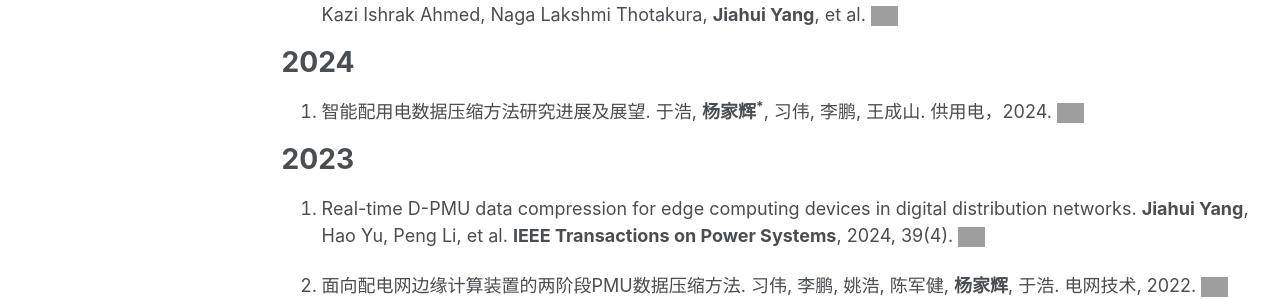
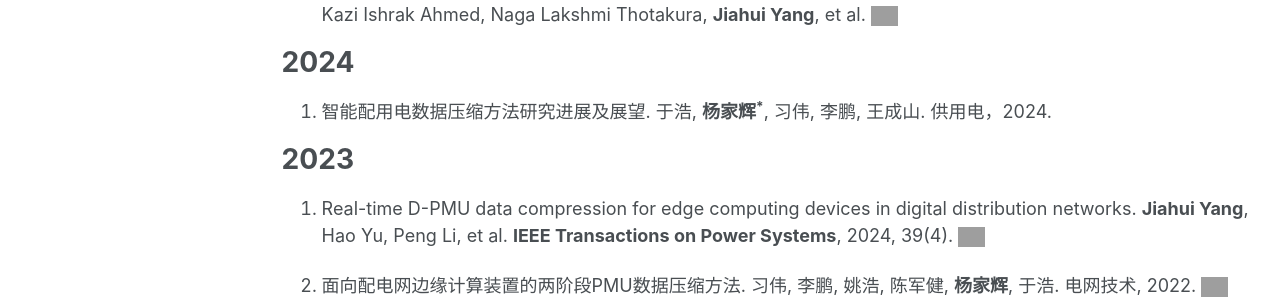
Before and after one commit to ClayUTK/intro, a Jekyll site: the page built from _pages/pub.md, in a window 1280 px wide. Shown: the part 531-830 px from the top of the page. Built offline with Jekyll 4.4.1, drawn with Linux system fonts in a browser that asks for light colours; grey boxes are pictures that could not be loaded.

Commit message:
Update publication list in pub.md

```diff
--- a/_pages/pub.md
+++ b/_pages/pub.md
@@ -17,7 +17,7 @@ author_profile: true
 
 
 # 2024
-1. 智能配用电数据压缩方法研究进展及展望. 于浩, **杨家辉<sup>*</sup>**, 习伟, 李鹏, 王成山. 供用电，2024. [<img src="https://upload.wikimedia.org/wikipedia/commons/8/87/PDF_file_icon.svg" alt="PDF Icon" style="height: 20px; vertical-align: middle;">](https://epjournal.csee.org.cn/gyd/article/doi/10.19421/j.cnki.1006-6357.2024.08.001)
+1. 智能配用电数据压缩方法研究进展及展望. 于浩, **杨家辉<sup>*</sup>**, 习伟, 李鹏, 王成山. 供用电，2024.
 
 # 2023
 1. Real-time D-PMU data compression for edge computing devices in digital distribution networks. **Jiahui Yang**, Hao Yu, Peng Li, et al. **IEEE Transactions on Power Systems**, 2024, 39(4). [<img src="https://upload.wikimedia.org/wikipedia/commons/8/87/PDF_file_icon.svg" alt="PDF Icon" style="height: 20px; vertical-align: middle;">](https://github.com/ClayUTK/intro/blob/60002dcc49009d6e429066cbfd9b92ce2f7c7541/_publications/Real-Time_D-PMU_Data_Compression_for_Edge_Computing_Devices_in_Digital_Distribution_Networks.pdf)
```
